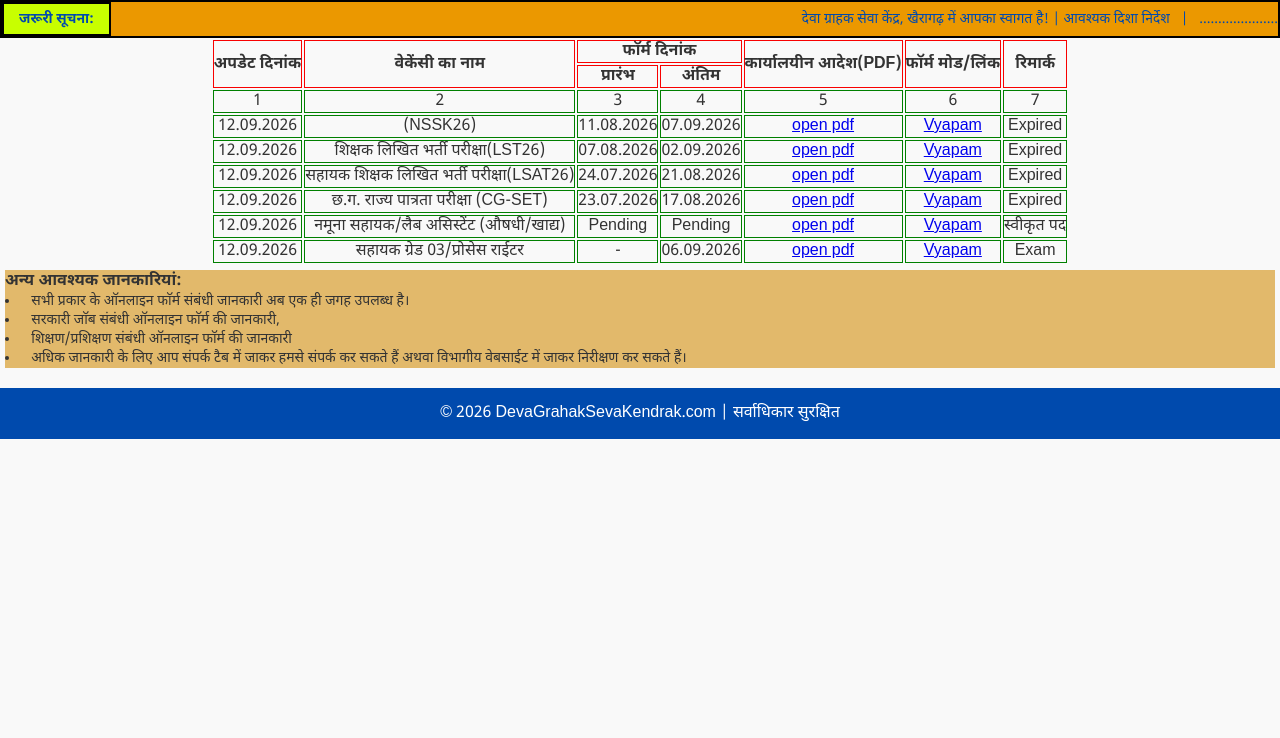
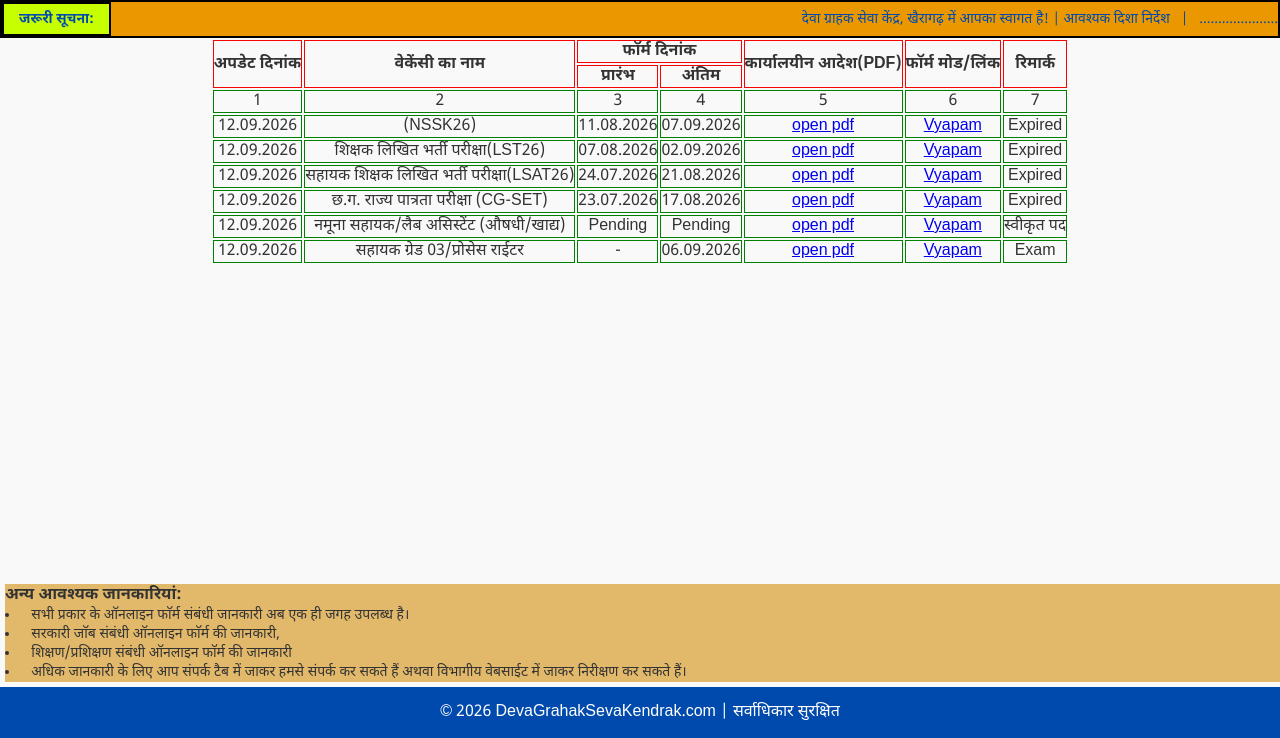
Before and after one commit to Vamdev44/Deva-Grahak-Seva-Kendra, a plain HTML site: page index.html in a window 1280 px wide. Shown: the part 62-800 px from the top of the page. Drawn offline with Linux system fonts and the light colour scheme.

Commit message:
Fix footer positioning and adjust styles

```diff
--- a/style.css
+++ b/style.css
@@ -97,17 +97,20 @@ td{
     border:1px solid green;
 }
 footer {
+  position: fixed;
+  bottom: 0;
   background-color: #004aad;
   color: white;
   text-align: center;
   padding: 15px;
-  margin-top: 20px;
+  width: 100vw;
 }
 .aavasyak-jankari{
+  width: 100vw;
+  position: fixed;
+  bottom: 4vw;
   margin: 5px;
-  padding: 0;
   font-size: 14px;
   font: optional:bold;
   background-color: rgb(226, 185, 107);
-  height: :autofill;
 }
```
